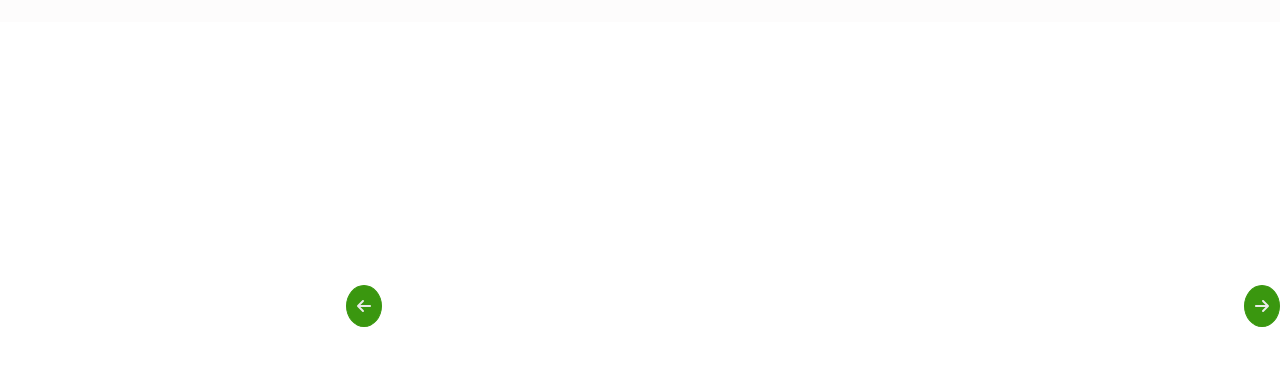
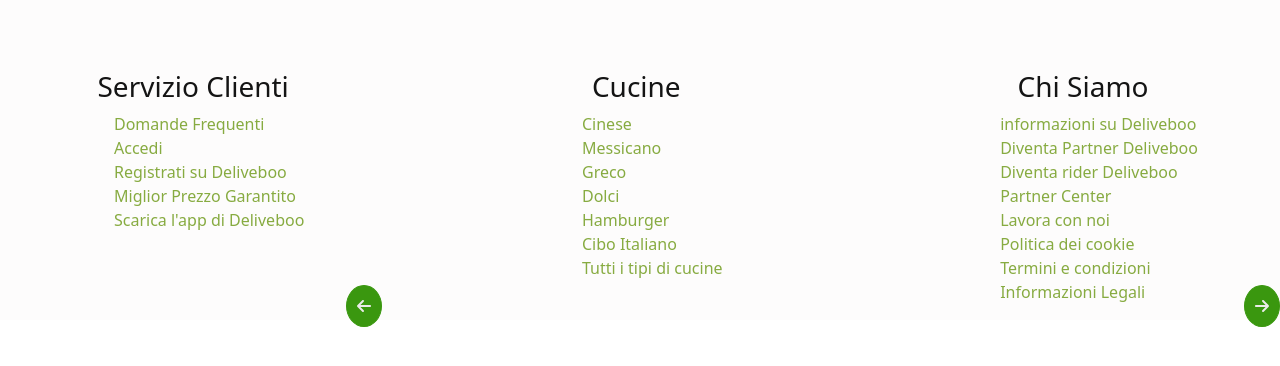
Before and after one commit to RodiaGiordano/DeliveBoo_Team7_Vue, a Vue app: page / in a window 1280 px wide. Shown: the part 334-700 px from the top of the page. Built offline with nearby package versions, Linux system fonts and the light colour scheme; no server answers.

Commit message:
add footer

```diff
--- a/src/App.vue
+++ b/src/App.vue
@@ -1,5 +1,6 @@
 <script>
 import Navbar from '../src/assets/components/partials/Navbar.vue';
+import AppFooter from '../src/assets/components/AppFooter.vue';
 
 export default {
   data() {
@@ -8,6 +9,7 @@
 
   components: {
     Navbar,
+    AppFooter,
   },
 };
 </script>
@@ -19,6 +21,9 @@
   </head>
   <Navbar></Navbar>
   <router-view></router-view>
+  <footer>
+    <AppFooter />
+  </footer>
 </template>
 
 <style lang="scss" scoped></style>
--- /dev/null
+++ b/src/assets/components/AppFooter.vue
@@ -0,0 +1,125 @@
+<script>
+export default {
+  data() {
+    return {
+      services: [
+        {
+          text: 'Domande Frequenti',
+          url: '#',
+        },
+        {
+          text: 'Accedi',
+          url: '#',
+        },
+        {
+          text: 'Registrati su Deliveboo',
+          url: '#',
+        },
+        {
+          text: 'Miglior Prezzo Garantito',
+          url: '#',
+        },
+        {
+          text: "Scarica l'app di Deliveboo",
+          url: '#',
+        },
+      ],
+      cuisines: [
+        {
+          text: 'Cinese',
+          url: '#',
+        },
+        {
+          text: 'Messicano',
+          url: '#',
+        },
+        {
+          text: 'Greco',
+          url: '#',
+        },
+        {
+          text: 'Dolci',
+          url: '#',
+        },
+        {
+          text: 'Hamburger',
+          url: '#',
+        },
+        {
+          text: 'Cibo Italiano',
+          url: '#',
+        },
+        {
+          text: 'Tutti i tipi di cucine',
+          url: '#',
+        },
+      ],
+      information: [
+        {
+          text: 'informazioni su Deliveboo',
+          url: '#',
+        },
+        {
+          text: 'Diventa Partner Deliveboo',
+          url: 'http://127.0.0.1:8000/',
+        },
+        {
+          text: 'Diventa rider Deliveboo',
+          url: '#',
+        },
+        {
+          text: 'Partner Center',
+          url: '#',
+        },
+        {
+          text: 'Lavora con noi',
+          url: '#',
+        },
+        {
+          text: 'Politica dei cookie',
+          url: '#',
+        },
+        {
+          text: 'Termini e condizioni',
+          url: '#',
+        },
+        {
+          text: 'Informazioni Legali',
+          url: '#',
+        },
+      ],
+    };
+  },
+};
+</script>
+
+<template>
+  <div class="mt-5 container d-flex justify-content-between bg-custom">
+    <div>
+      <h3 class="text-center">Servizio Clienti</h3>
+      <ul>
+        <li v-for="service in services">
+          <a :href="service.url">{{ service.text }} </a>
+        </li>
+      </ul>
+    </div>
+    <div>
+      <h3 class="text-center">Cucine</h3>
+      <ul>
+        <li v-for="cuisine in cuisines">
+          <a :href="cuisine.url">{{ cuisine.text }} </a>
+        </li>
+      </ul>
+    </div>
+    <div>
+      <h3 class="text-center">Chi Siamo</h3>
+      <ul>
+        <li v-for="info in information">
+          <a :href="info.url">{{ info.text }} </a>
+        </li>
+      </ul>
+    </div>
+  </div>
+</template>
+
+<style lang="scss" scoped></style>
```
